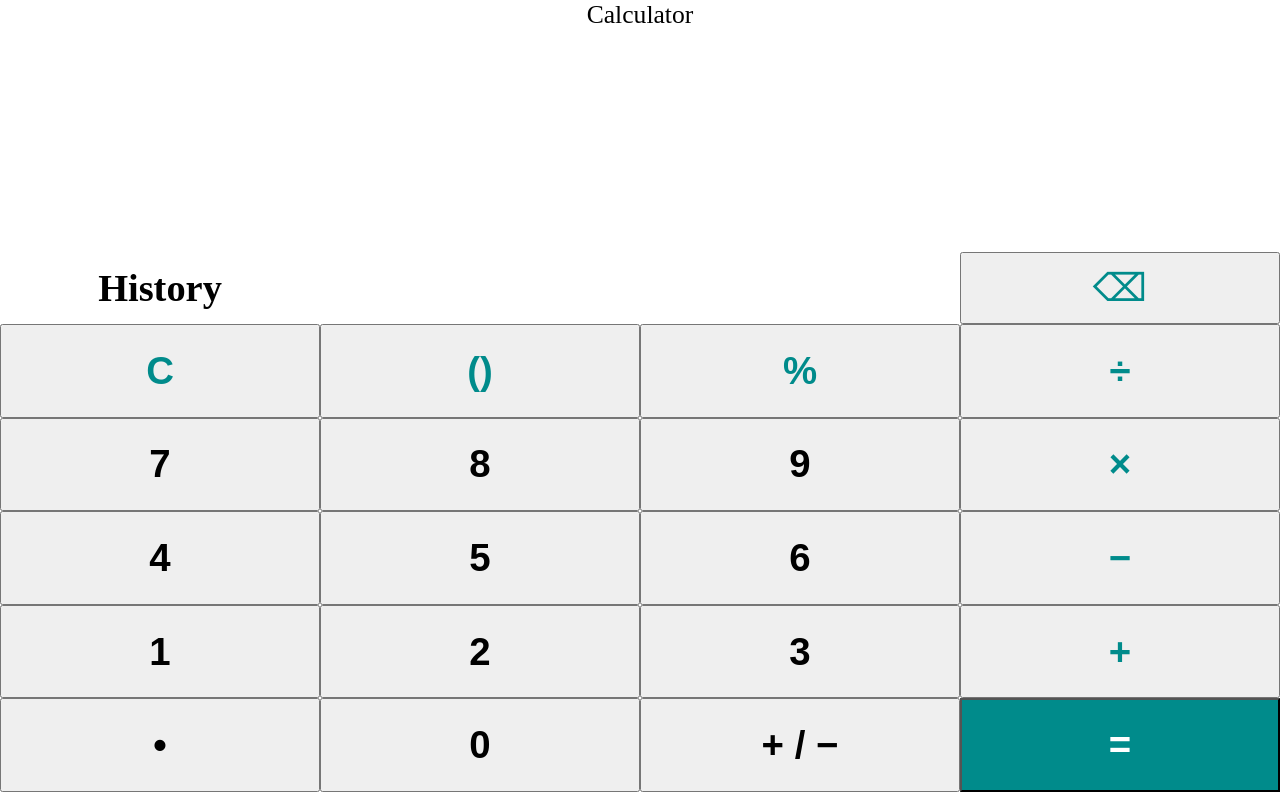
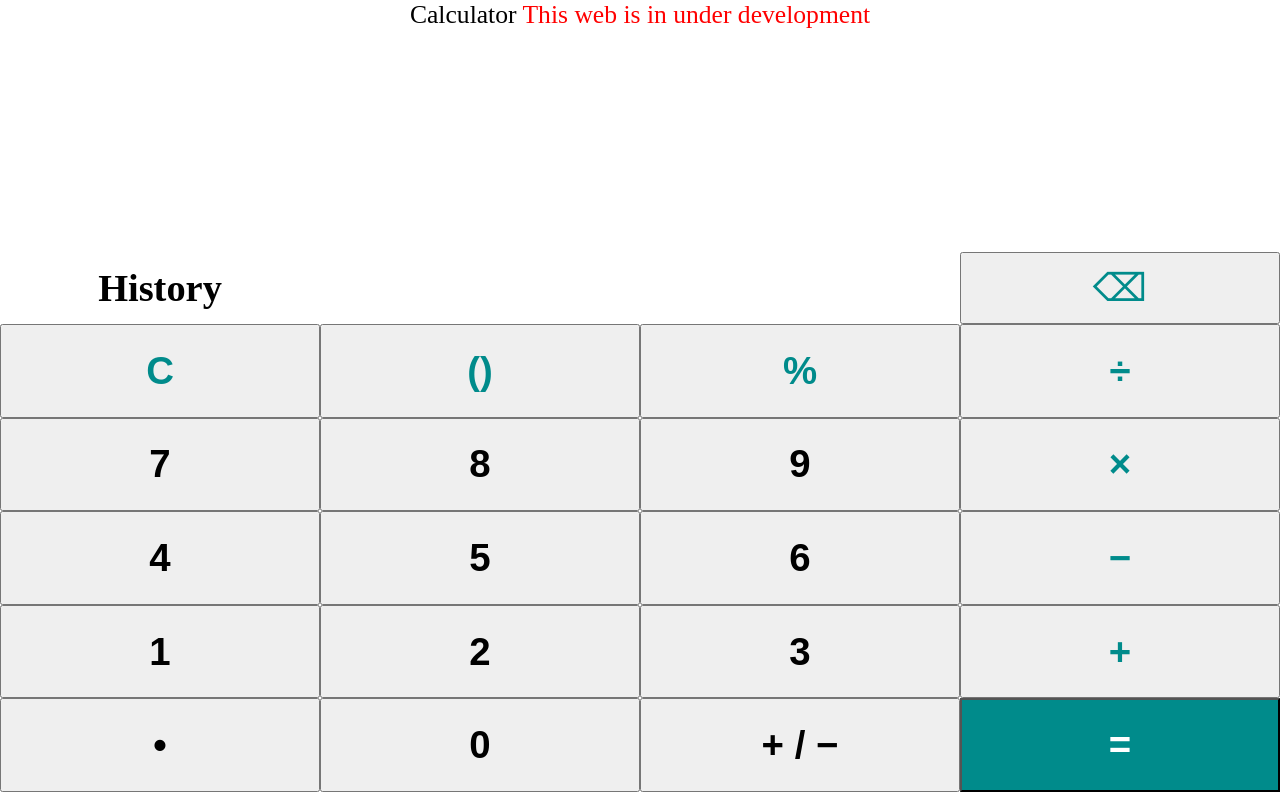
Before and after one commit to MAHMUD1223/html-calculator, a plain HTML site: page index.html in a window 1280 px wide. Drawn offline with Linux system fonts and the light colour scheme.

Commit message:
Update index.html

```diff
--- a/index.html
+++ b/index.html
@@ -62,7 +62,7 @@
 </head>
 <body>
     <main>
-        <div align="center" style="font-size: 2dvw;">Calculator</div>
+        <div align="center" style="font-size: 2dvw;">Calculator <span style="color: red;">This web is in under development</span> </div>
         <div class="display">
             <div class="up-display"></div>
             <div class="result"></div>
```
